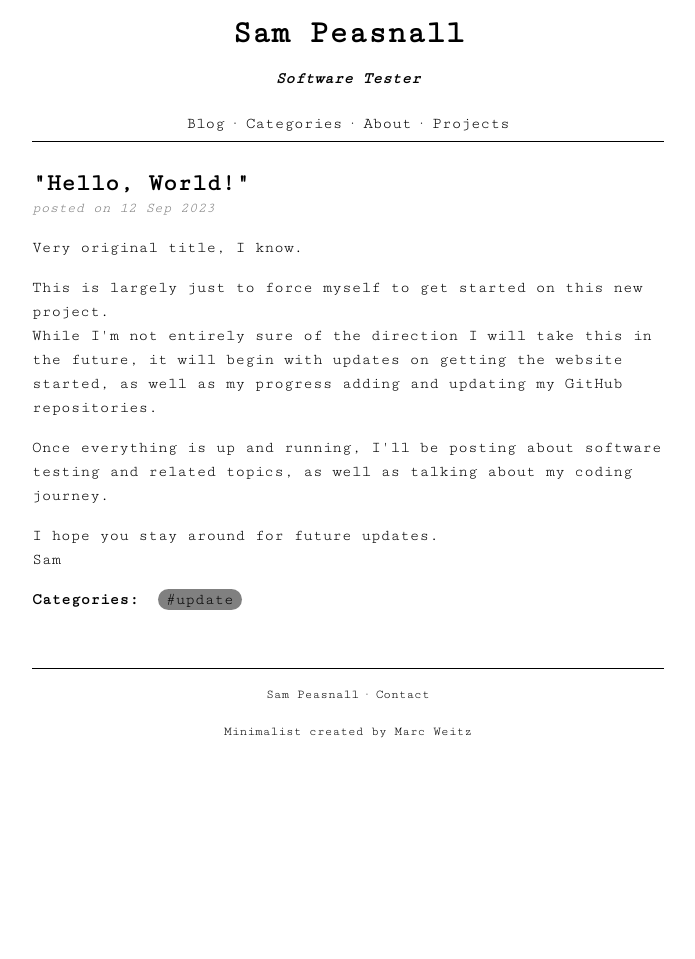
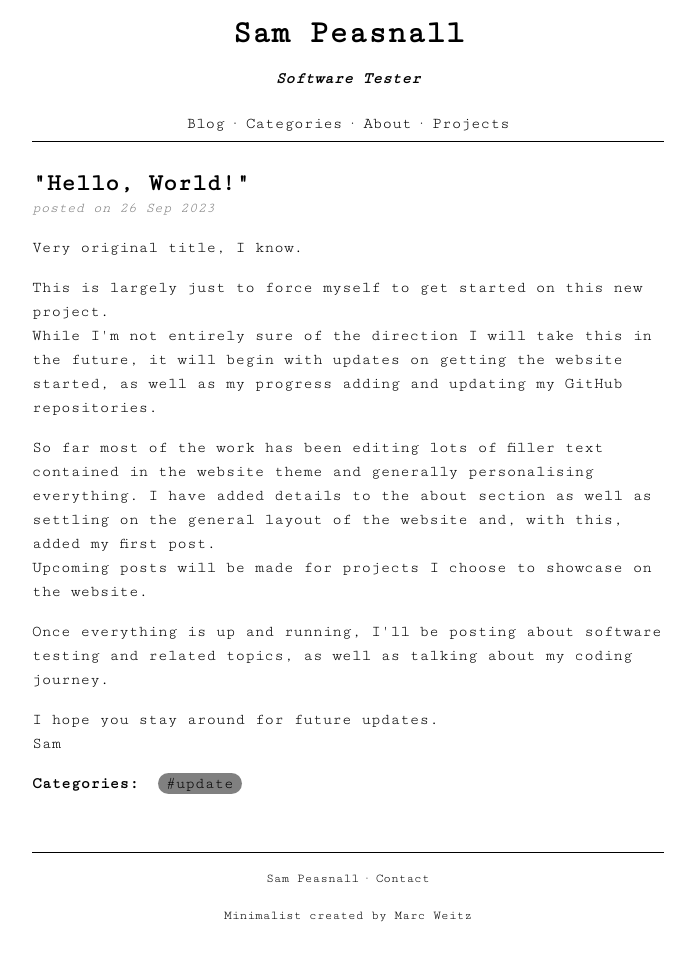
Before and after one commit to sampeas/sampeas.github.io, a Jekyll site: the page built from _posts/2023-09-12-hello-world.md, in a window 1280 px wide. Shown: the whole page, without its empty margins (292-987 px from the left). Built offline with Jekyll 4.4.1, drawn with Linux system fonts in a browser that asks for light colours; before the commit the page ends 900 px from its top, so only the background shows below that.

Commit message:
First post changes and added project
made changes to a post and added first project to projects page

```diff
--- a/_posts/2023-09-12-hello-world.md
+++ b/_posts/2023-09-12-hello-world.md
@@ -1,14 +1,18 @@
 ---
 layout: post
 title:  "\"Hello, World!\""
-date:   2023-09-12
+date:   2023-09-26
 categories: update
 comments: false
 ---
 Very original title, I know.
 
 <p>This is largely just to force myself to get started on this new project.<br>
-While I'm not entirely sure of the direction I will take this in the future, it will begin with updates on getting the website started, as well as my progress adding and updating my GitHub repositories.</p>
+While I'm not entirely sure of the direction I will take this in the future,
+it will begin with updates on getting the website started, as well as my progress adding and updating my GitHub repositories.</p>
+
+<p>So far most of the work has been editing lots of filler text contained in the website theme and generally personalising everything. I have added details to the about section as well as settling on the general layout of the website and, with this, added my first post.<br>
+Upcoming posts will be made for projects I choose to showcase on the website.</p>
 
 <p>Once everything is up and running, I'll be posting about software testing and related topics, as well as talking about my coding journey.</p>
 
```
Also changed, not shown: projects.md (+3 -1 lines).
